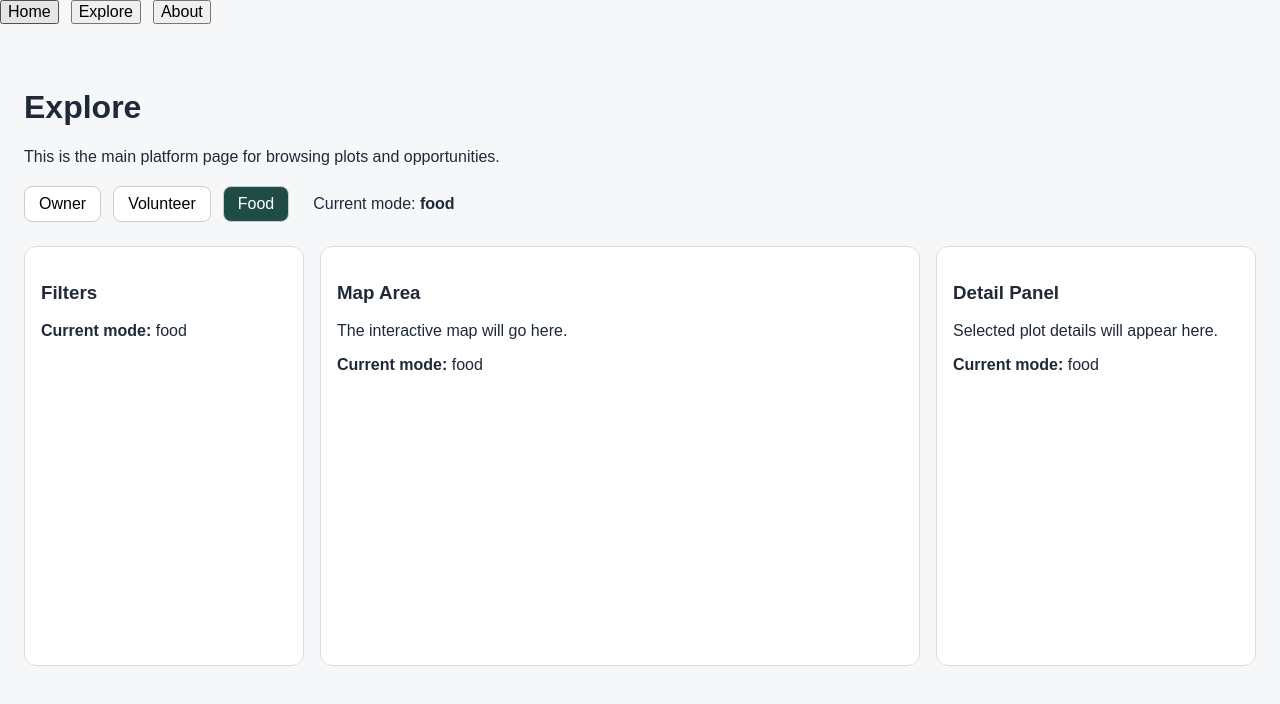
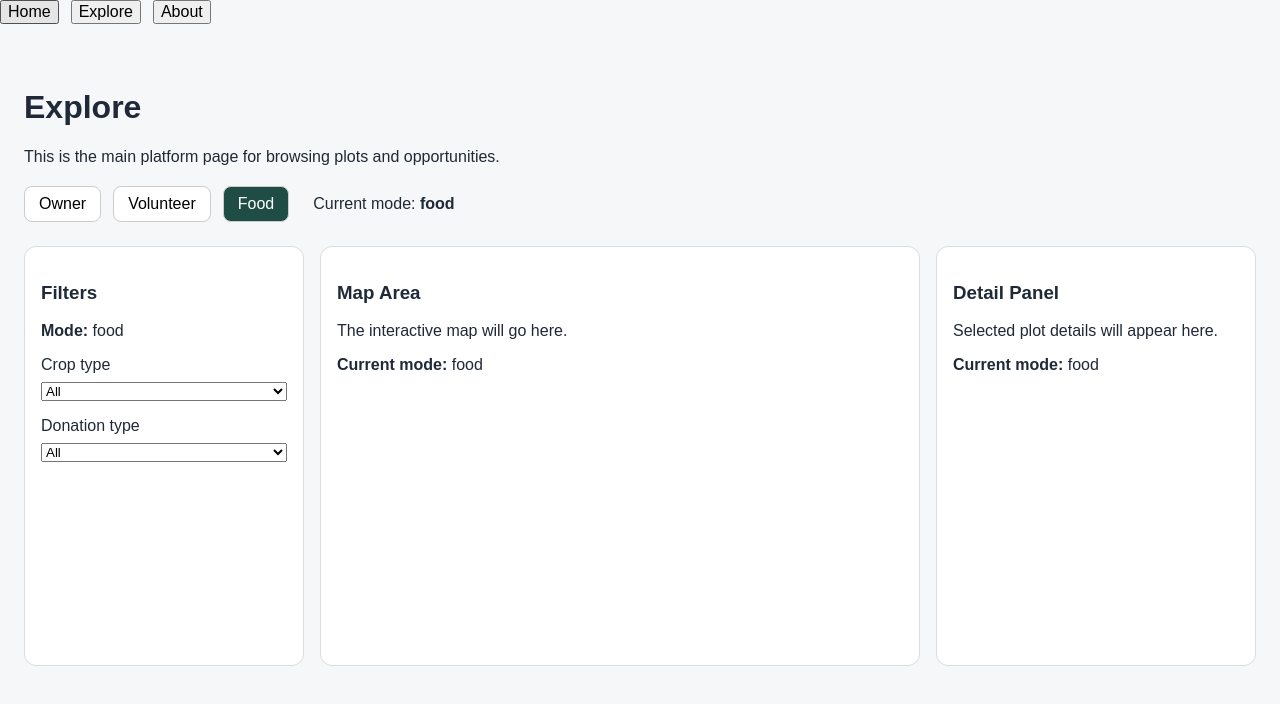
Before and after one commit to eckertniklasm/casa0028-assessment2, a React (Vite) app: page / in a window 1280 px wide. Both pictures are taken after a click on the button "Explore". Shown: the top 704 px of the page. Built offline with nearby package versions, Linux system fonts and the light colour scheme.

Commit message:
Set up explore page layout with filter and detail panels

```diff
--- a/src/components/DetailPanel.tsx
+++ b/src/components/DetailPanel.tsx
@@ -0,0 +1,21 @@
+type Props = {
+  mode: string
+}
+
+export default function DetailPanel({ mode }: Props) {
+  return (
+    <div
+      style={{
+        background: 'white',
+        padding: '16px',
+        borderRadius: '12px',
+        border: '1px solid #ddd',
+        minHeight: '420px',
+      }}
+    >
+      <h3>Detail Panel</h3>
+      <p>Selected plot details will appear here.</p>
+      <p><strong>Current mode:</strong> {mode}</p>
+    </div>
+  )
+}
--- a/src/components/FilterPanel.tsx
+++ b/src/components/FilterPanel.tsx
@@ -0,0 +1,63 @@
+type Props = {
+  mode: string
+}
+
+export default function FilterPanel({ mode }: Props) {
+  return (
+    <div
+      style={{
+        background: 'white',
+        padding: '16px',
+        borderRadius: '12px',
+        border: '1px solid #ddd',
+        minHeight: '420px',
+      }}
+    >
+      <h3>Filters</h3>
+
+      {mode === 'owner' && (
+        <>
+          <p><strong>Mode:</strong> owner</p>
+          <label>Owner action</label>
+          <select style={{ display: 'block', marginTop: '8px', width: '100%' }}>
+            <option>Donate food</option>
+            <option>Find volunteers</option>
+          </select>
+        </>
+      )}
+
+      {mode === 'volunteer' && (
+        <>
+          <p><strong>Mode:</strong> volunteer</p>
+          <label>Opportunity type</label>
+          <select style={{ display: 'block', marginTop: '8px', width: '100%' }}>
+            <option>All</option>
+            <option>Away help</option>
+            <option>Collaboration</option>
+            <option>Workshop</option>
+          </select>
+        </>
+      )}
+
+      {mode === 'food' && (
+        <>
+          <p><strong>Mode:</strong> food</p>
+          <label>Crop type</label>
+          <select style={{ display: 'block', marginTop: '8px', width: '100%' }}>
+            <option>All</option>
+            <option>Tomato</option>
+            <option>Courgette</option>
+            <option>Potato</option>
+          </select>
+
+          <label style={{ display: 'block', marginTop: '16px' }}>Donation type</label>
+          <select style={{ display: 'block', marginTop: '8px', width: '100%' }}>
+            <option>All</option>
+            <option>Drop-off available</option>
+            <option>Collection only</option>
+          </select>
+        </>
+      )}
+    </div>
+  )
+}
--- a/src/pages/ExplorePage.tsx
+++ b/src/pages/ExplorePage.tsx
@@ -1,5 +1,7 @@
 import { useState } from 'react'
 import ModeSwitcher from '../components/ModeSwitcher'
+import FilterPanel from '../components/FilterPanel'
+import DetailPanel from '../components/DetailPanel'
 
 export default function ExplorePage() {
   const [mode, setMode] = useState('food')
@@ -19,18 +21,7 @@ export default function ExplorePage() {
           marginTop: '24px',
         }}
       >
-        <div
-          style={{
-            background: 'white',
-            padding: '16px',
-            borderRadius: '12px',
-            border: '1px solid #ddd',
-            minHeight: '420px',
-          }}
-        >
-          <h3>Filters</h3>
-          <p><strong>Current mode:</strong> {mode}</p>
-        </div>
+        <FilterPanel mode={mode} />
 
         <div
           style={{
@@ -46,19 +37,7 @@ export default function ExplorePage() {
           <p><strong>Current mode:</strong> {mode}</p>
         </div>
 
-        <div
-          style={{
-            background: 'white',
-            padding: '16px',
-            borderRadius: '12px',
-            border: '1px solid #ddd',
-            minHeight: '420px',
-          }}
-        >
-          <h3>Detail Panel</h3>
-          <p>Selected plot details will appear here.</p>
-          <p><strong>Current mode:</strong> {mode}</p>
-        </div>
+        <DetailPanel mode={mode} />
       </div>
     </div>
   )
```
